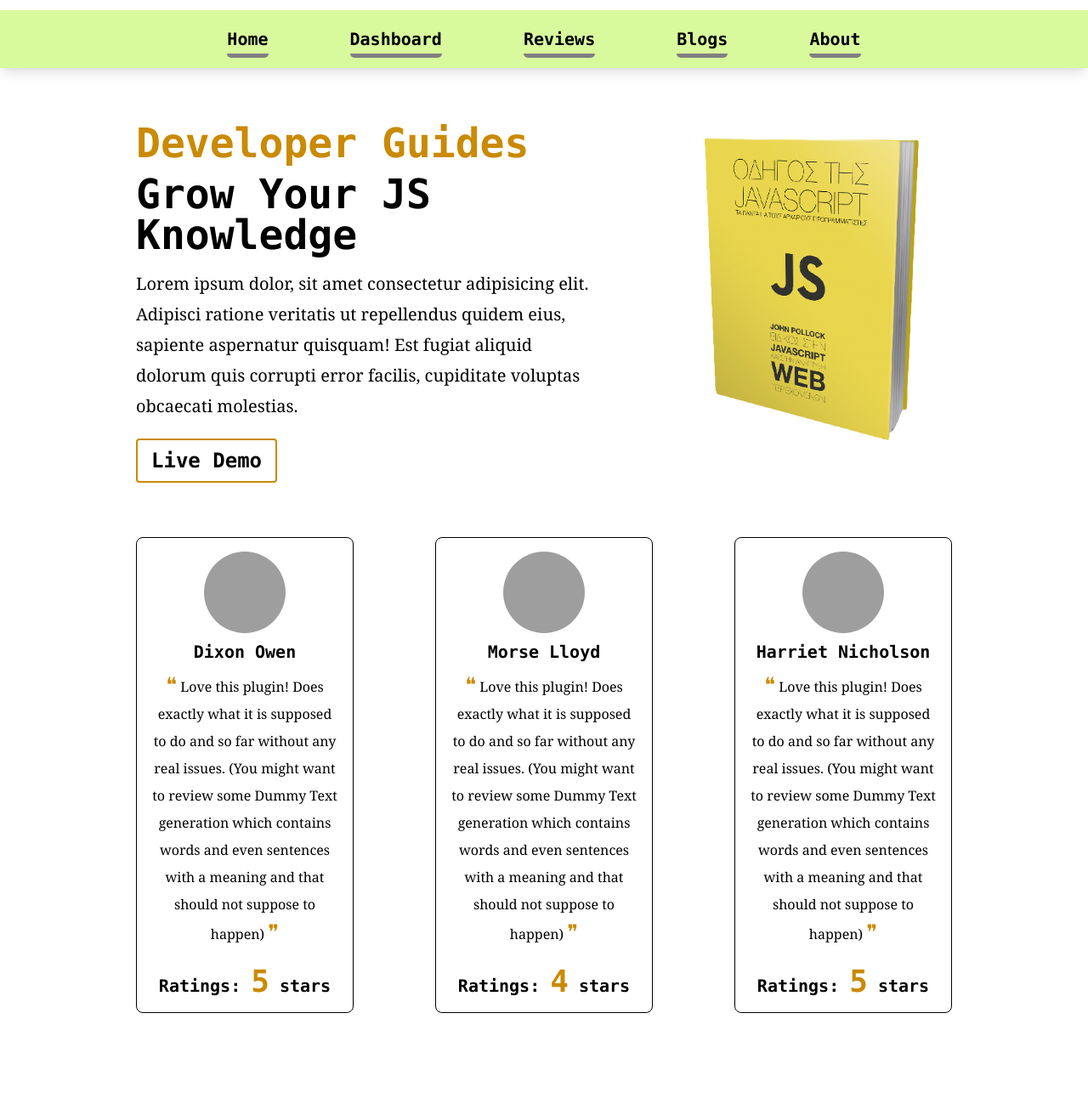
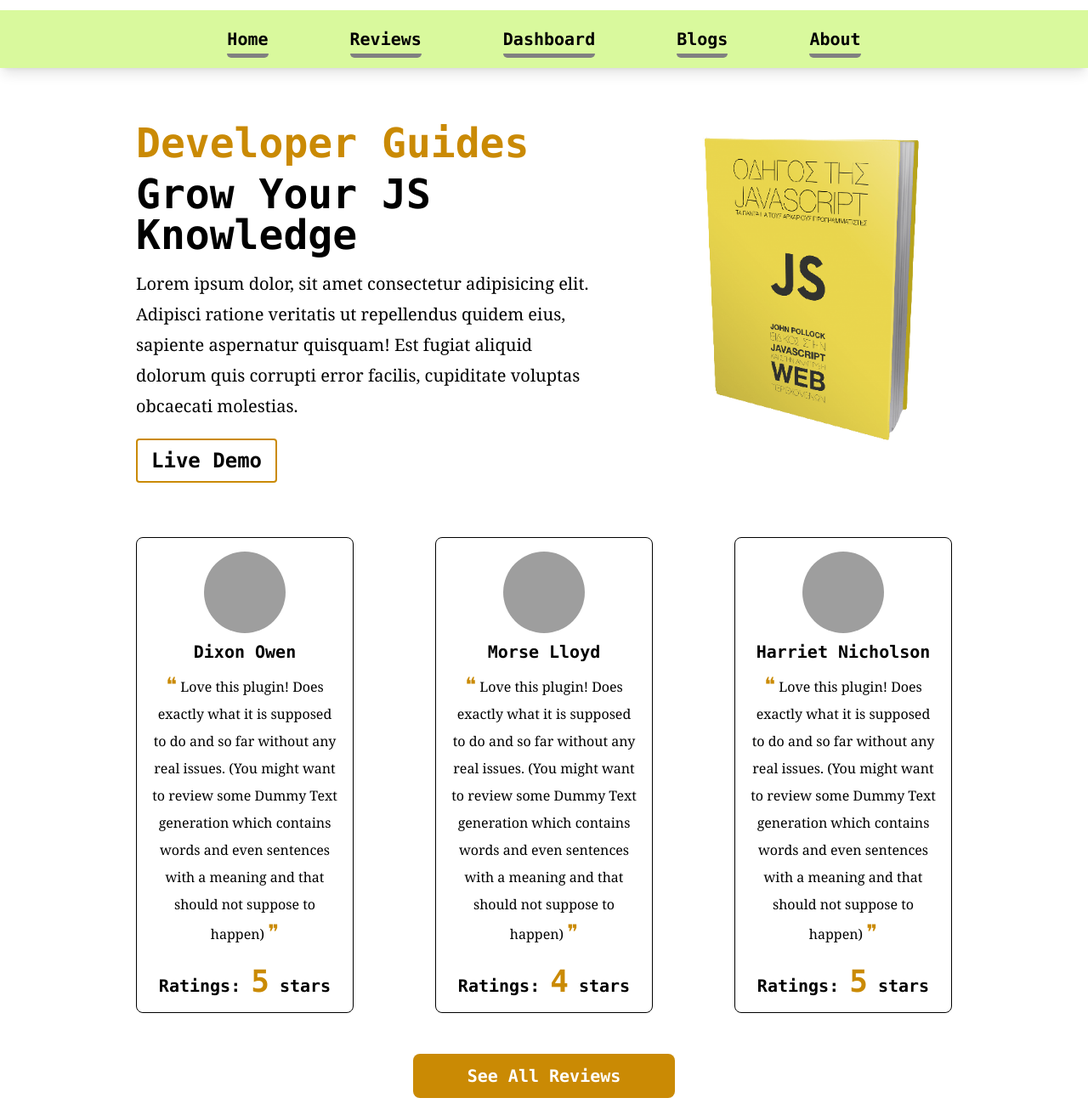
Before and after one commit to MahfujAhsan/ydkjs-client, a React (Create React App) app: page / in a window 1280 px wide. Shown: the whole page at 85% size. Before the commit the page ends 1240 px from the top, so only its background shows below. Built offline with nearby package versions, Linux system fonts and the light colour scheme; grey boxes are pictures that could not be loaded.

Commit message:
reviews updated

```diff
--- a/src/App.js
+++ b/src/App.js
@@ -5,7 +5,7 @@ import Blogs from './components/Blogs/Blogs';
 import Dashboard from './components/Dashboard/Dashboard';
 import Header from './components/Header/Header';
 import Home from './components/Home/Home';
-import Reviews from './components/Reviews/Reviews';
+import AllReviews from './components/AllReviews/AllReviews';
 
 function App() {
   return (
@@ -14,7 +14,7 @@ function App() {
       <Routes>
         <Route path='/' element={<Home></Home>}></Route>
         <Route path='/home' element={<Home></Home>}></Route>
-        <Route path='/reviews' element={<Reviews></Reviews>}></Route>
+        <Route path='/reviews' element={<AllReviews></AllReviews>}></Route>
         <Route path='/dashboard' element={<Dashboard></Dashboard>}></Route>
         <Route path='/blogs' element={<Blogs></Blogs>}></Route>
         <Route path='/about' element={<About></About>}></Route>
--- /dev/null
+++ b/src/components/AllReviews/AllReviews.js
@@ -0,0 +1,18 @@
+import React, { useEffect, useState } from 'react';
+import UseUsers from '../hooks/UseUsers';
+import Reviews from '../Reviews/Reviews';
+
+const AllReviews = () => {
+    const [users, setUsers] = UseUsers();
+    return (
+        <div className='w-3/4 mx-auto'>
+            <div className='grid grid-cols-1 md:grid-cols-3 gap-6 md:gap-24 my-12'>
+                {
+                    users.map(user => <Reviews key={user._id} user={user}></Reviews>)
+                }
+            </div>
+        </div>
+    );
+};
+
+export default AllReviews;
--- a/src/components/Header/Header.js
+++ b/src/components/Header/Header.js
@@ -1,5 +1,5 @@
 import React, { useState } from 'react';
-import { MenuAlt1Icon, XCircleIcon,  } from '@heroicons/react/solid';
+import { MenuAlt1Icon, XCircleIcon, } from '@heroicons/react/solid';
 import CustomLink from '../CustomLink/CustomLink';
 
 const Header = () => {
@@ -14,16 +14,16 @@ const Header = () => {
                     <CustomLink to="/home">Home</CustomLink>
                 </li>
                 <li className='mx-8 px-4 py-2'>
-                    <CustomLink to="/dashboard">Dashboard</CustomLink>
+                    <CustomLink to="/reviews">Reviews</CustomLink>
                 </li>
                 <li className='mx-8 px-4 py-2'>
-                    <CustomLink to="/reviews">Reviews</CustomLink>
+                    <CustomLink to="/dashboard">Dashboard</CustomLink>
                 </li>
                 <li className='mx-8 px-4 py-2'>
                     <CustomLink to="/blogs">Blogs</CustomLink>
                 </li>
                 <li className='mx-8 px-4 py-2'>
-                    <CustomLink  to="/about">About</CustomLink>
+                    <CustomLink to="/about">About</CustomLink>
                 </li>
             </ul>
         </div>
--- a/src/components/Home/Home.js
+++ b/src/components/Home/Home.js
@@ -1,14 +1,10 @@
-import React, { useEffect, useState } from 'react';
+import { Link } from 'react-router-dom';
 import bannerImg from '../../images/product.png'
+import UseUsers from '../hooks/UseUsers';
 import Reviews from '../Reviews/Reviews';
 
 const Home = () => {
-    const [users, setUsers] = useState([]);
-    useEffect(() => {
-        fetch('reviews.json')
-            .then(res => res.json())
-            .then(data => setUsers(data))
-    }, [])
+    const [users, setUsers] = UseUsers();
     return (
         <div className='w-3/4 mx-auto'>
             <div className="text-center md:text-left my-16 flex flex-col-reverse md:grid grid-cols-5 md:gap-24 items-center">
@@ -29,6 +25,13 @@ const Home = () => {
                     users.slice(0, 3).map(user => <Reviews key={user._id} user={user}></Reviews>)
                 }
             </div>
+            <div className='flex justify-center mb-5'>
+                <Link to={'/reviews'}>
+                    <button className='text-center text-white font-bold font-mono md:text-xl px-16 py-3 bg-yellow-600 rounded-lg'>
+                        See All Reviews
+                    </button>
+                </Link>
+            </div>
         </div>
     );
 };
--- a/src/components/Reviews/Reviews.js
+++ b/src/components/Reviews/Reviews.js
@@ -1,15 +1,16 @@
-import { StarIcon } from '@heroicons/react/solid';
 import React from 'react';
 
 const Reviews = (props) => {
-    const {name, img, reviewTxt, ratings, id} = props.user;
+    const { name, img, reviewTxt, ratings } = props.user;
     console.log(name)
     return (
-        <div className='text-center border border-black p-4 rounded-lg'>
-            <img className='w-24 h-24 mx-auto rounded-full' src={img} alt="" />
-            <h2 className='text-xl font-bold font-mono my-2'>{name}</h2>
-            <p className='leading-8 font-serif'><span className='text-2xl text-yellow-600'>❝</span> {reviewTxt} <span className='text-2xl text-yellow-600'>❞</span></p>
-            <p className='mt-5 font-mono text-xl font-bold'>Ratings: <span className='text-4xl text-yellow-600'>{ratings}</span> stars</p>
+        <div>
+            <div className='text-center border border-black p-4 rounded-lg'>
+                <img className='w-24 h-24 mx-auto rounded-full' src={img} alt="" />
+                <h2 className='text-xl font-bold font-mono my-2'>{name}</h2>
+                <p className='leading-8 font-serif'><span className='text-2xl text-yellow-600'>❝</span> {reviewTxt} <span className='text-2xl text-yellow-600'>❞</span></p>
+                <p className='mt-5 font-mono text-xl font-bold'>Ratings: <span className='text-4xl text-yellow-600'>{ratings}</span> stars</p>
+            </div>
         </div>
     );
 };
--- /dev/null
+++ b/src/components/hooks/UseUsers.js
@@ -0,0 +1,13 @@
+import { useEffect, useState } from 'react';
+
+const UseUsers = () => {
+    const [users, setUsers] = useState([]);
+    useEffect(() => {
+        fetch('reviews.json')
+            .then(res => res.json())
+            .then(data => setUsers(data))
+    }, []);
+    return [users, setUsers];
+};
+
+export default UseUsers;
```
